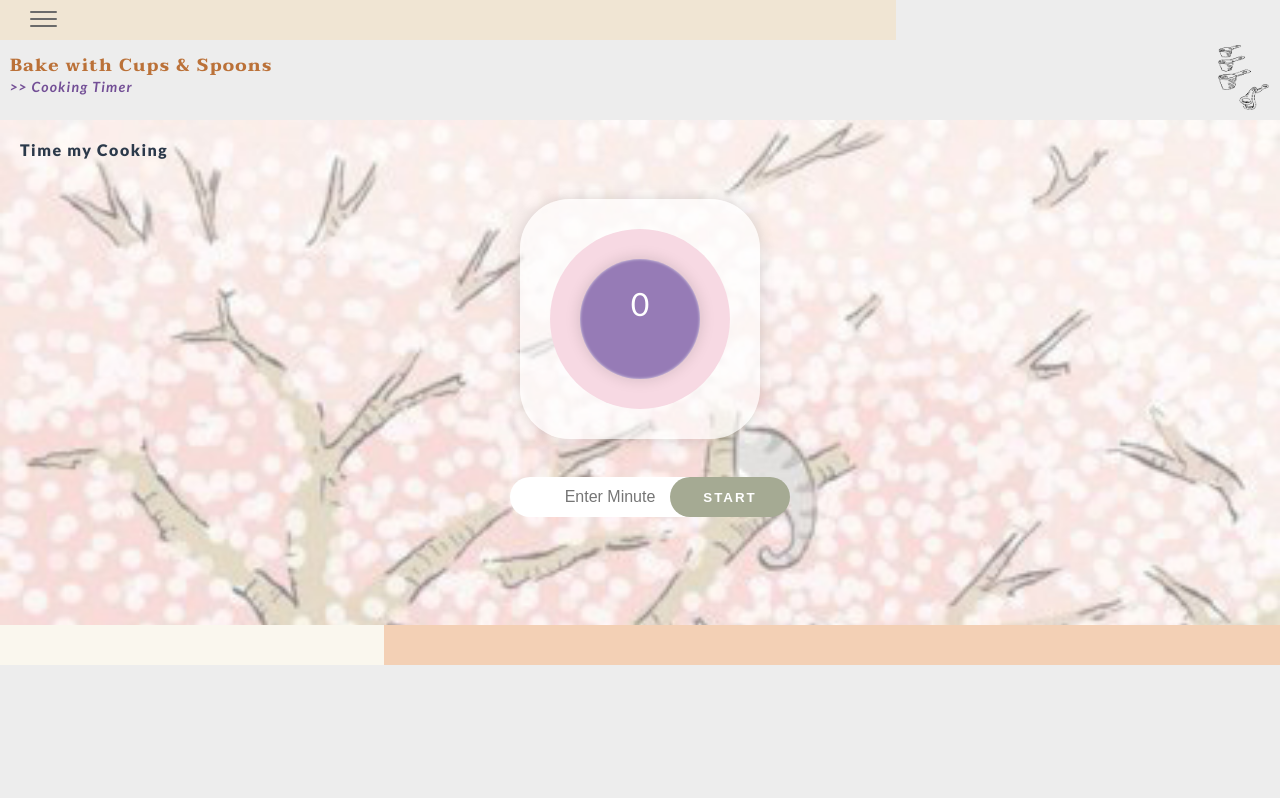
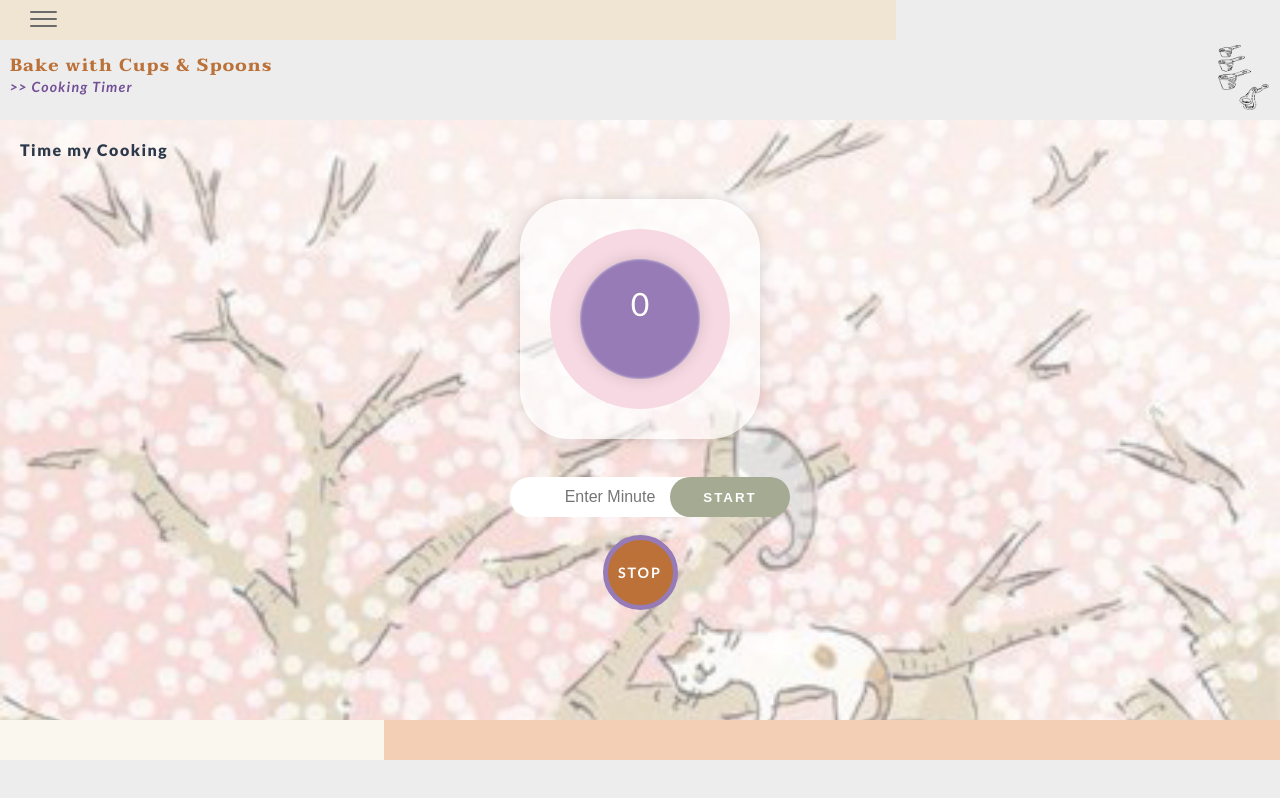
Before and after one commit to AhMeowCat/MM106Assignment15Final, a plain HTML site: page timer.html in a window 1280 px wide. Drawn offline with nearby package versions, Linux system fonts and the light colour scheme; no server answers; a web font is replaced by a local one.

Commit message:
Add files via upload

```diff
--- a/css/style.css
+++ b/css/style.css
@@ -300,7 +300,6 @@ pre, #cooking, label {
   height: 100px;
   margin: 3px;
   padding: 0 3px;
-  border: 1px solid var(--color-bg-light);
 }
 
 /* Hamburger Menu source - https://codepen.io/erikterwan/pen/EVzeRP */
@@ -519,5 +518,19 @@ ul#menu .active li, ul#menu .active li:hover {   /* active page no hover */
   -webkit-appearance: none;
 }
 
+.round {  /*stop button */
+	width: 75px;
+  height: 75px;
+  border-radius:50%;
+  border: 5px solid var(--color-timer-inner);
+	background-color:var(--color-font-title);
+  font-weight: 600;
+  font-size: 0.9em;
+  text-transform:uppercase;
+  letter-spacing: 2px;
+  text-align: center;
+  margin: 10px auto;
+}
+
 .tbl{display:table;width:100%}
 .tbl .col{display:table-cell}
--- a/timer.html
+++ b/timer.html
@@ -9,7 +9,9 @@
   <link rel="stylesheet" href="css/style.css">
   <link rel="preconnect" href="https://fonts.googleapis.com">
   <link rel="preconnect" href="https://fonts.gstatic.com" crossorigin>
-  <link href="https://fonts.googleapis.com/css2?family=Lato:ital,wght@0,100;0,300;0,400;0,700;0,900;1,100;1,300;1,400;1,700;1,900&family=Puritan:ital,wght@0,400;0,700;1,400;1,700&family=Taviraj:ital,wght@0,100;0,200;0,300;0,400;0,500;0,700;1,100;1,200;1,300;1,400;1,500&display=swap" rel="stylesheet">
+  <link
+    href="https://fonts.googleapis.com/css2?family=Lato:ital,wght@0,100;0,300;0,400;0,700;0,900;1,100;1,300;1,400;1,700;1,900&family=Puritan:ital,wght@0,400;0,700;1,400;1,700&family=Taviraj:ital,wght@0,100;0,200;0,300;0,400;0,500;0,700;1,100;1,200;1,300;1,400;1,500&display=swap"
+    rel="stylesheet">
 </head>
 
 <body onload="checkBrowser()">
@@ -69,8 +71,10 @@
       </div>
       <div class="action">
         <div class="input">
-          <input class="input-num" type="number" min="1" placeholder="Enter Minute"><input data-action="start" class="input-btn" type="button" value="Start">
+          <input class="input-num" type="number" min="1" placeholder="Enter Minute">
+          <input data-action="start" class="input-btn" type="button" value="Start">
         </div>
+        <input type="button" class="button round" value="Stop" onclick="window.location.reload();">
       </div>
 
       <div class="blank3"></div>
```
